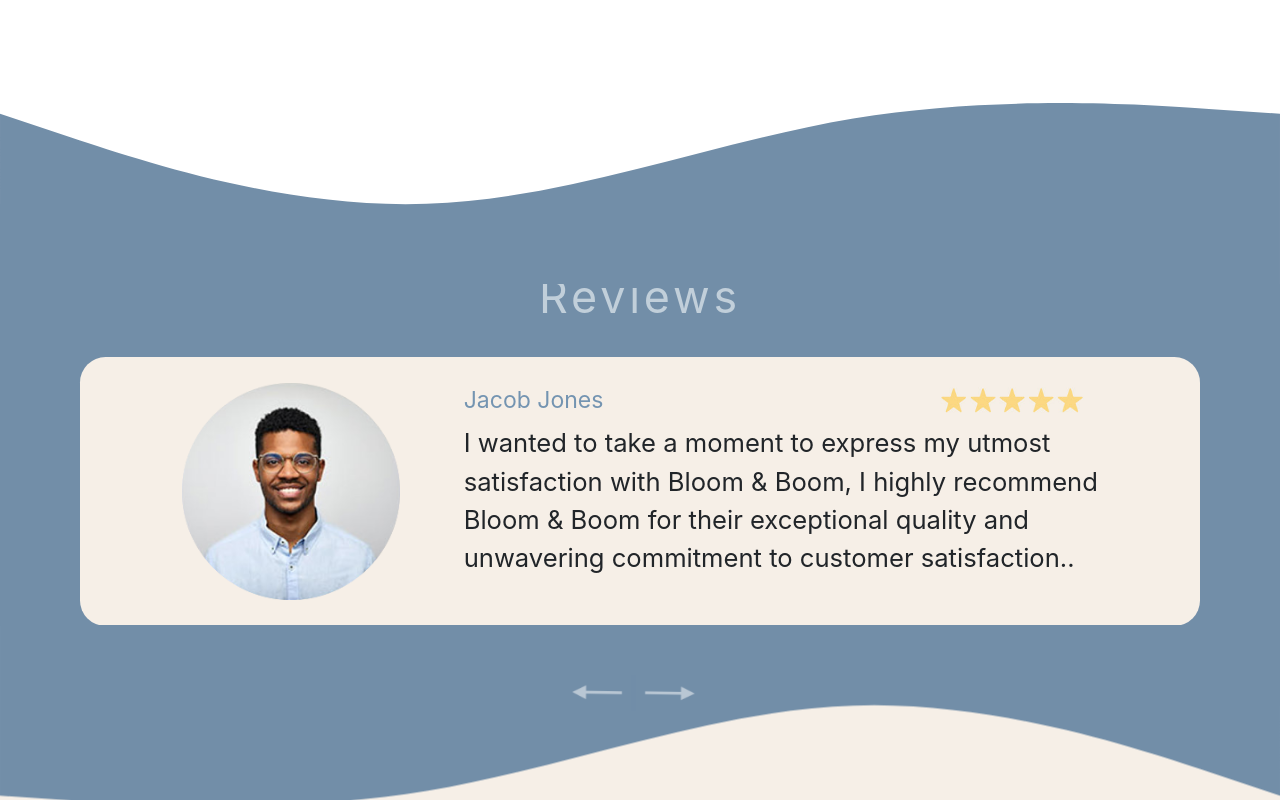
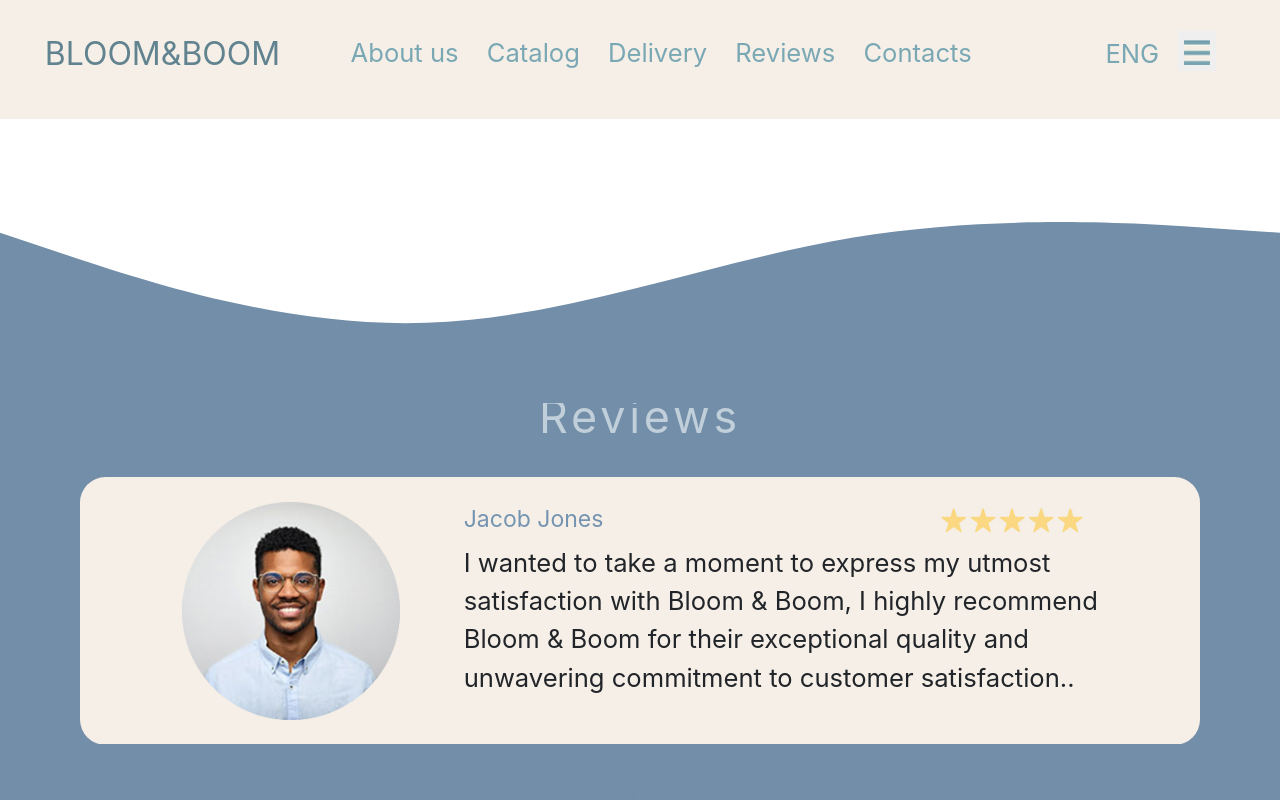
Before and after one commit to parthsaini2004/Flowers, a React (Create React App) app: page / in a window 1280 px wide. Shown: the top 800 px of the page. Built offline with nearby package versions, Linux system fonts and the light colour scheme.

Commit message:
navbar added

```diff
--- a/src/App.css
+++ b/src/App.css
@@ -289,3 +289,32 @@
     margin-top: 1vw;
     color: rgb(195, 157, 70);
 }
+
+.navbar{background-color: rgb(246,239,231);color: rgb(121,168,180);padding-bottom: 2vw;}
+.contents{width: fit-content;margin-left: 1vw;text-align: center;}
+#bloom{margin-right: 5.5vw;font-size: 2.5vw;margin-top: 1.7vw;color: rgb(97,131,143);}
+
+
+.contents ul li {
+    font-size: 2vw;
+    list-style: none;
+    text-decoration: none;
+    margin-right: 2.2vw;
+    margin-top: 2vw;
+}
+
+.formenu {
+    font-size: 2vw;
+    display: flex;
+    flex-direction: row;
+    margin-right: 5vw;
+    align-items: center;
+}
+.eng{margin-right: 1.5vw;margin-top: 0.5vw;}
+.menubar img{height: 2vw;width:2vw}
+.orignalcontents{
+    display: flex;
+    flex-direction: column;
+}
+.menubutton{border: none;}
+.flipcontents{display: flex;flex-direction: row;}
--- a/src/App.js
+++ b/src/App.js
@@ -1,7 +1,7 @@
 import './App.css';
 import Reviews from './components/Reviews';
 import Order from './components/Order';
-
+import Navbar from './components/Navbar';
 
 
 
@@ -9,6 +9,7 @@
 function App() {
   return (
     <>
+    <Navbar />
     <Reviews />
     <Order />
     </>
--- /dev/null
+++ b/src/components/Navbar.js
@@ -0,0 +1,38 @@
+import menu from "../images/Screenshot 2023-09-29 at 3.54.11 PM.png";
+
+export default function Navbar(){
+    const Menu =() =>{
+        document.querySelector('.menubutton').addEventListener('click', ()=>{
+            document.querySelector('.orignalcontents').classList.toggle('flipcontents');
+         } )
+    }
+    return(
+<>
+<div className="navbar">
+    <div id ="cont1" className="contents ">
+    <ul className="  flipcontents orignalcontents ">
+        <li id="bloom">BLOOM&BOOM</li>
+        <li>About us</li>
+        <li>Catalog</li>
+        <li>Delivery</li>
+        <li>Reviews</li>
+        <li>Contacts</li>
+    </ul>
+    </div>
+    <div className="hiddendiv"></div>
+    <div className="formenu">
+        <div className="eng"><p>ENG</p></div>
+        <div className="menubar"><button className="menubutton" onClick={Menu} ><img id="menuphoto" src={menu} alt="" /></button></div>
+    </div>
+</div>
+
+
+
+
+
+
+
+
+</>
+    );
+}
```
Also changed, not shown: src/images/Screenshot 2023-09-29 at 3.54.11 PM.png (added).
